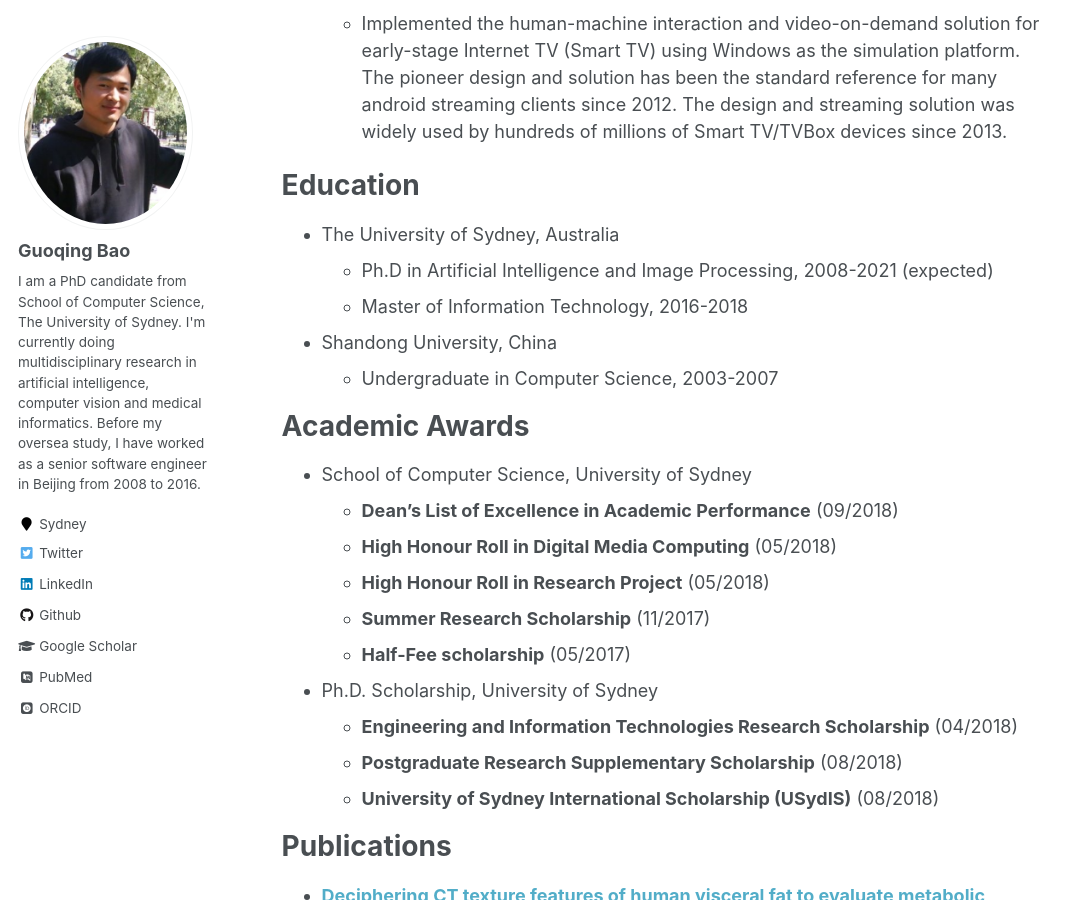
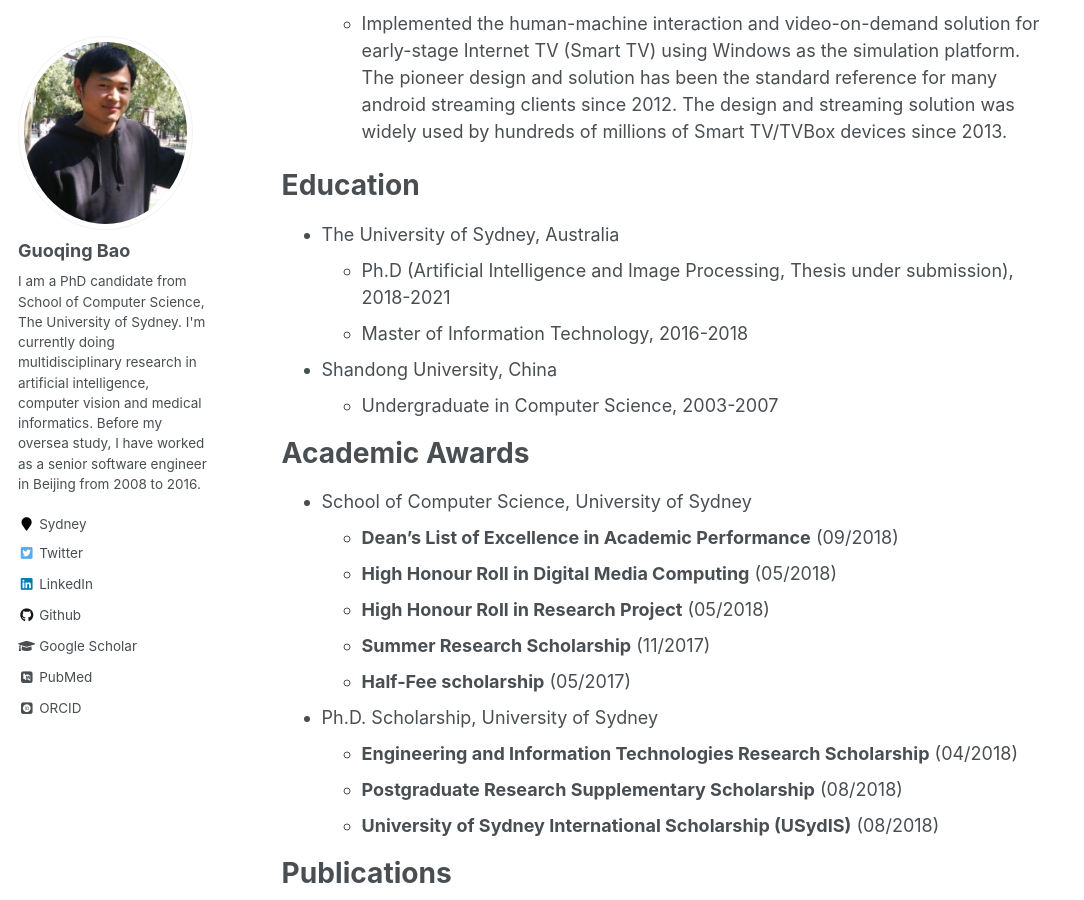
Before and after one commit to guoqingbao/guoqingbao.github.io, a Jekyll site: the page built from _pages/about.md, in a window 1280 px wide and 900 px high, scrolled down 1141 px. Shown: the whole window, without its empty margins (0-1084 px from the left). Built offline with Jekyll 4.4.1, drawn with Linux system fonts in a browser that asks for light colours; some web fonts are replaced.

Commit message:
Update about.md

```diff
--- a/_pages/about.md
+++ b/_pages/about.md
@@ -38,7 +38,7 @@ About
 Education
 ======
 * The University of Sydney, Australia
-  * Ph.D in Artificial Intelligence and Image Processing, 2008-2021 (expected)
+  * Ph.D (Artificial Intelligence and Image Processing, Thesis under submission), 2018-2021
   * Master of Information Technology, 2016-2018
 * Shandong University, China
   * Undergraduate in Computer Science, 2003-2007
```
